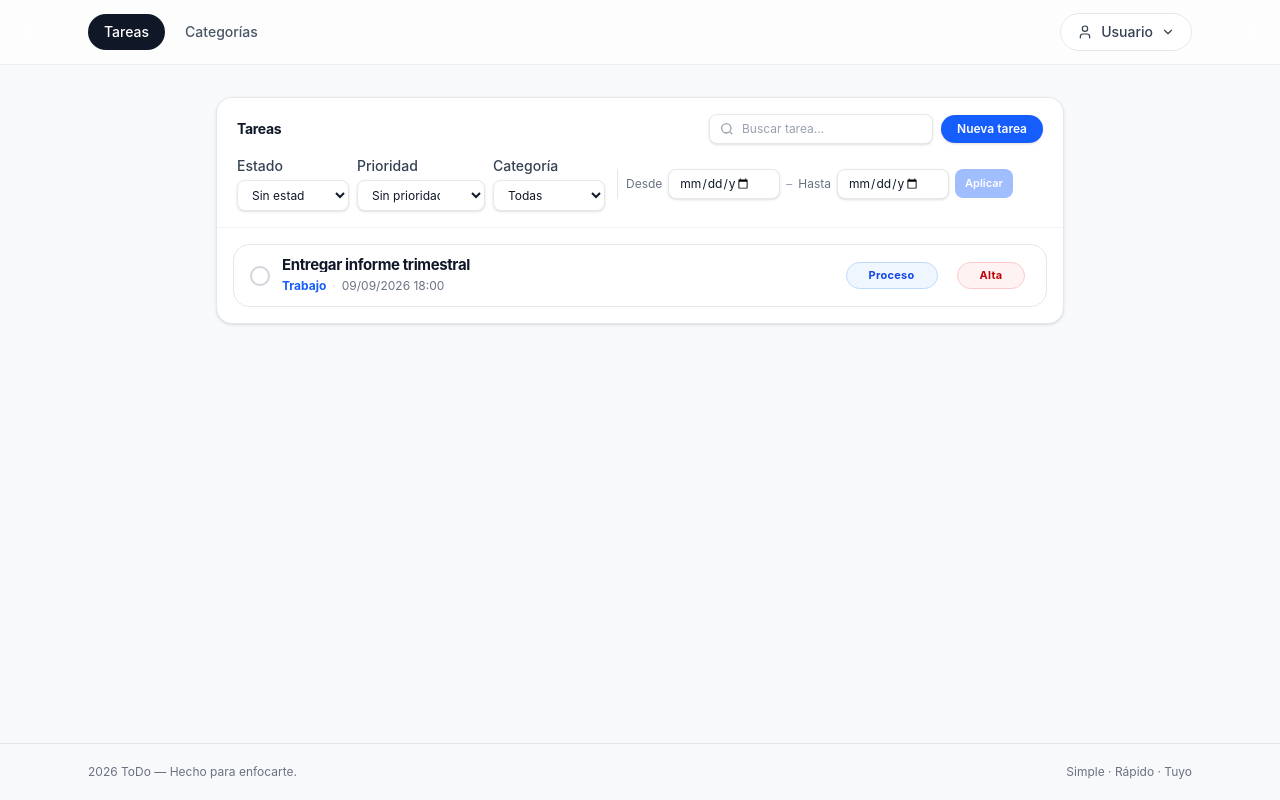
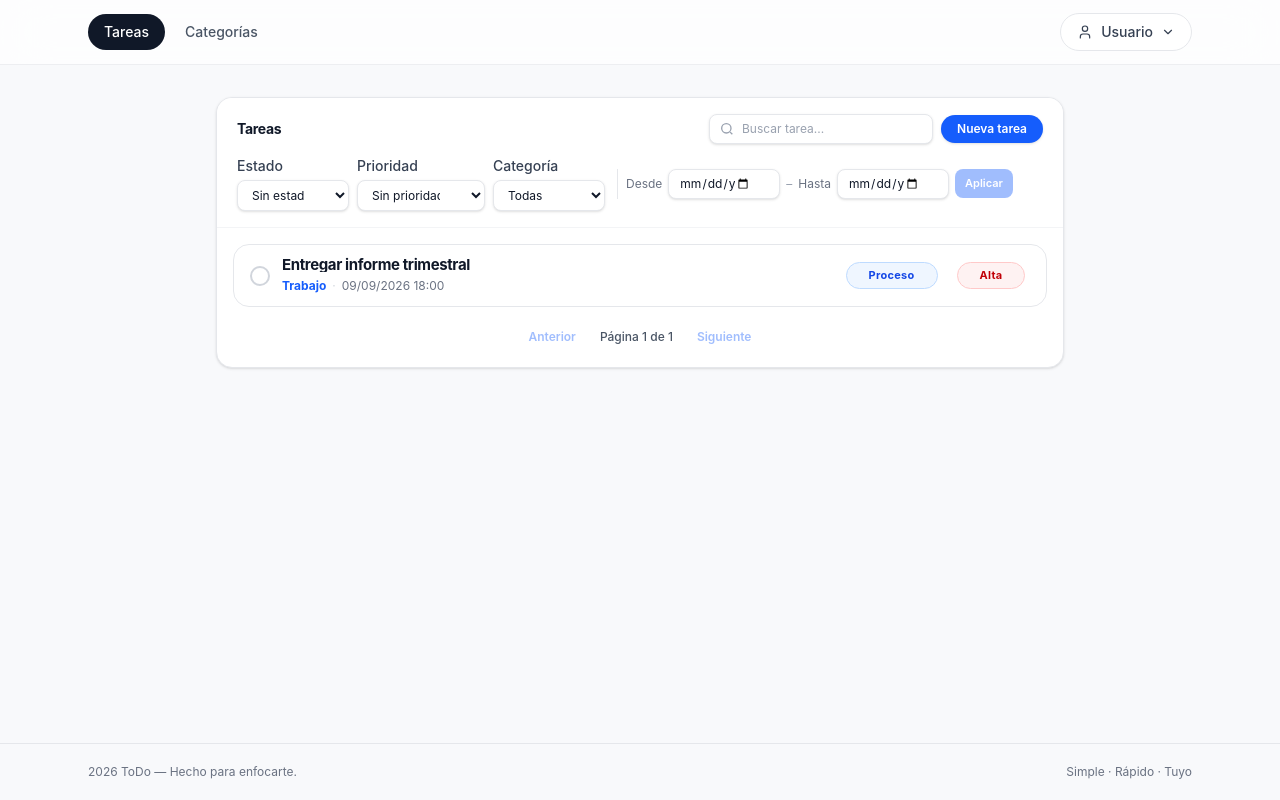
Before and after one commit to Jeferson-Ruiz/ToDo-frontend, a React (Vite) app: page /tasks in a window 1280 px wide. Built offline with nearby package versions, Linux system fonts and the light colour scheme.

Commit message:
feat: agregar componente de paginacion y crear hook temporal para simular la logica del componente

```diff
--- a/src/features/task/components/TaskEssentialList.tsx
+++ b/src/features/task/components/TaskEssentialList.tsx
@@ -1,12 +1,14 @@
 import { useState } from "react"
 import { useNavigate } from "react-router-dom"
-import type { TaskEssential } from "@/features/task/types/taskEssential"
-import { EMPTY_TASK_FILTERS } from "@/features/task/constants/taskOptions"
+import type { TaskEssential, TaskFilterValues } from "@/features/task/types/taskEssential"
+import { EMPTY_TASK_FILTERS, TASK_PAGE_SIZE } from "@/features/task/constants/taskOptions"
 import { TaskSelectButton } from "@/components/ui/TaskSelectButton"
 import { Button } from "@/components/ui/Button"
 import { SearchInput } from "@/components/ui/SearchInput"
+import { Pagination } from "@/components/ui/Pagination"
 import { Card, CardContent, CardHeader } from "@/components/ui/Card"
 import { useSelection } from "@/hooks/useSelection"
+import { usePagination } from "@/hooks/usePagination"
 import { TaskDetailModal } from "@/features/task/components/TaskDetailModal"
 import { TaskFilters } from "@/features/task/components/TaskFilters"
 import { STATUS_STYLES, PRIORITY_STYLES, capitalize } from "@/features/task/utils/taskStyles"
@@ -22,6 +24,17 @@ export function TaskEssentialList({ tasks: initialTasks }: TaskEssentialListProp
   const [detailTask, setDetailTask] = useState<TaskEssential | null>(null)
   const [query, setQuery] = useState("")
   const [filters, setFilters] = useState(EMPTY_TASK_FILTERS)
+  const { page, totalPages, visibleItems: visibleTasks, setPage, resetPage } = usePagination(tasks, TASK_PAGE_SIZE)
+
+  const handleSearch = (value: string) => {
+    setQuery(value)
+    resetPage()
+  }
+
+  const handleFiltersChange = (value: TaskFilterValues) => {
+    setFilters(value)
+    resetPage()
+  }
 
   const handleUpdate = (updated: TaskEssential) => {
     setTasks((prev) => prev.map((t) => (t.id != null && updated.id != null ? (t.id === updated.id ? updated : t) : t.title === updated.title ? updated : t)))
@@ -38,7 +51,7 @@ export function TaskEssentialList({ tasks: initialTasks }: TaskEssentialListProp
               <div className="flex items-center gap-2">
                 <SearchInput
                   value={query}
-                  onChange={setQuery}
+                  onChange={handleSearch}
                   label="Buscar tarea por nombre"
                   placeholder="Buscar tarea..."
                   className="w-40 sm:w-56"
@@ -51,7 +64,7 @@ export function TaskEssentialList({ tasks: initialTasks }: TaskEssentialListProp
                 </Button>
               </div>
             </div>
-            <TaskFilters value={filters} onChange={setFilters} />
+            <TaskFilters value={filters} onChange={handleFiltersChange} />
           </div>
         </CardHeader>
         {/* futuro contenido*/}
@@ -62,7 +75,7 @@ export function TaskEssentialList({ tasks: initialTasks }: TaskEssentialListProp
             </p>
           ) : (
             <div className="space-y-3">
-              {tasks.map((task) => {
+              {visibleTasks.map((task) => {
                 const checked = task.id != null && isSelected(task.id)
                 return (
                   <div
@@ -125,7 +138,10 @@ export function TaskEssentialList({ tasks: initialTasks }: TaskEssentialListProp
             </div>
           )}
         </CardContent>
-        {/* futura paginación*/}
+        {/* paginador en la parte inferior; arriba quedan filtros + busqueda */}
+        <div className="px-4 pb-4">
+          <Pagination page={page} totalPages={totalPages} onChange={setPage} />
+        </div>
       </Card>
       <TaskDetailModal task={detailTask} open={!!detailTask} onClose={() => setDetailTask(null)} onUpdate={handleUpdate} />
     </>
--- /dev/null
+++ b/src/hooks/usePagination.ts
@@ -0,0 +1,17 @@
+import { useState, useCallback } from "react"
+
+// Paginación local: corta la lista que ya tienes con slice.
+// Cuando el backend pagine (`?page&size` + `totalPages` en la respuesta),
+// `visibleItems`/`totalPages` vendrán del fetch y `setPage` pedirá la página.
+// `Pagination` no cambia.
+export function usePagination<T>(items: T[], pageSize = 5) {
+  const [page, setPage] = useState(1)
+
+  const totalPages = Math.max(1, Math.ceil(items.length / pageSize))
+  const currentPage = Math.min(page, totalPages)
+  const visibleItems = items.slice((currentPage - 1) * pageSize, currentPage * pageSize)
+
+  const resetPage = useCallback(() => setPage(1), [])
+
+  return { page: currentPage, totalPages, visibleItems, setPage, resetPage }
+}
```
